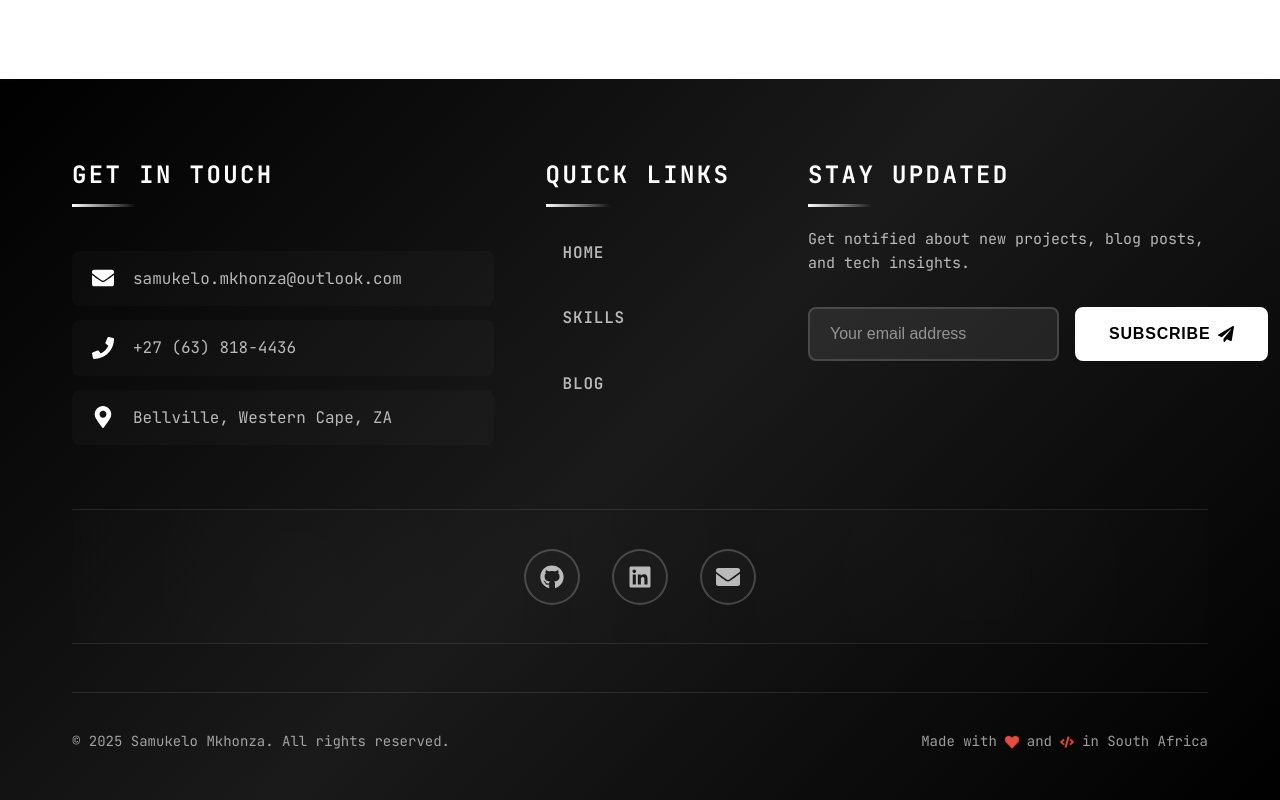
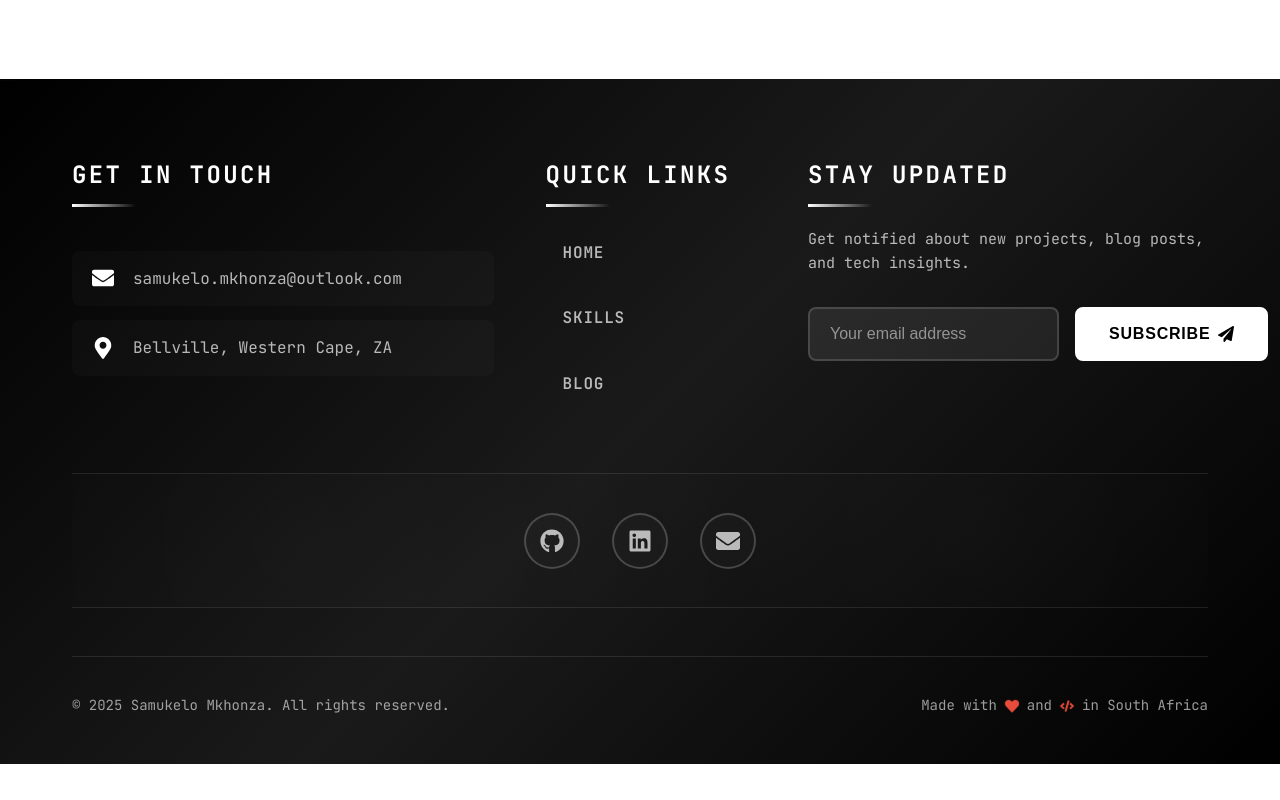
Before and after one commit to Samukelo-Mkhonza/my-profile-website, a React (Create React App) app: page / in a window 1280 px wide. Shown: the part 2417-3217 px from the top of the page. After the commit the page ends 3181 px from the top, so only its background shows below. Built offline with nearby package versions, Linux system fonts and the light colour scheme.

Commit message:
Implement new feature for user authentication and improve error handling

```diff
--- a/src/components/Footer.js
+++ b/src/components/Footer.js
@@ -766,14 +766,6 @@ const Footer = () => {
                   samukelo.mkhonza@outlook.com
                 </ContactItem>
                 <ContactItem
-                  href="tel:+27638184436"
-                  whileHover={{ x: 8 }}
-                  whileTap={{ scale: 0.98 }}
-                >
-                  <ContactIcon><FaPhone /></ContactIcon>
-                  +27 (63) 818-4436
-                </ContactItem>
-                <ContactItem
                   as={motion.div}
                   whileHover={{ x: 8 }}
                   whileTap={{ scale: 0.98 }}
```
